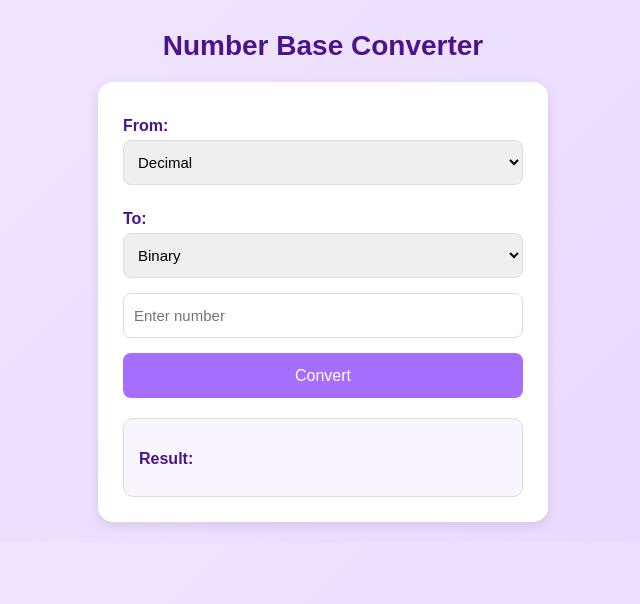
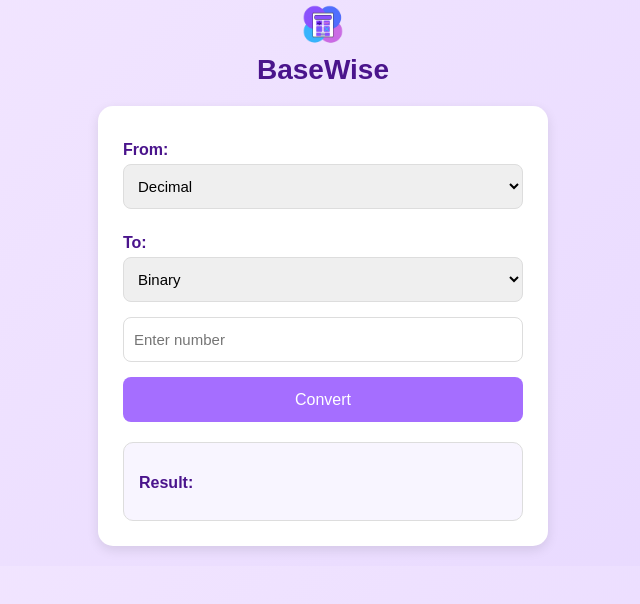
Before and after one commit to jesiccatsyy/Front-End---STEM, a plain HTML site: page index.html in a window 1280 px wide. Shown: the whole page, without its empty margins (317-957 px from the left). Drawn offline with Linux system fonts and the light colour scheme.

Commit message:
add logo and style updates to index.html & style.css

```diff
--- a/index.html
+++ b/index.html
@@ -7,7 +7,10 @@
     <link rel="stylesheet" href="style.css">
 </head>
 <body>
-    <h1>Number Base Converter</h1>
+    <header class="app=header">
+        <img src="logo.png" alt="BaseWise Logo" class="app-logo">
+        <h1 class="brand-name">BaseWise</h1>
+    </header>
 
     <div class="container">
         <label>From:</label>
--- a/style.css
+++ b/style.css
@@ -7,10 +7,24 @@ body {
     color: #4a148c;
 }
 
-h1 {
-    margin-top: 30px;
-    margin-bottom: 20px;
+.app-header {
+    display: flex;
+    align-items: center;
+    justify-content: center;
+    gap: 10px;
+    padding: 20px 0;
+}
+
+.app-logo {
+    width: 50px;
+    height: 50px;
+}
+
+.brand-name {
     font-size: 28px;
+    font-weight: bold;
+    color: #4a148c;
+    margin: 0;
 }
 
 .container {
```
Also changed, not shown: logo.png (added).
